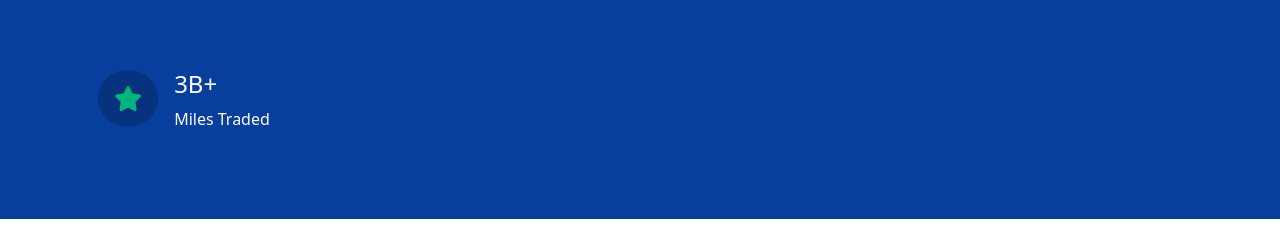
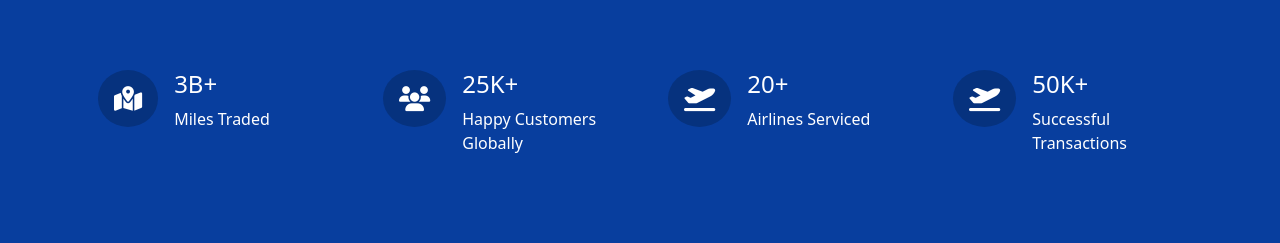
Before and after one commit to Sawom/The-Miles-Market, a plain HTML site: page index.html in a window 1280 px wide. Shown: the part 788-1031 px from the top of the page. Before the commit the page ends 1007 px from the top, so only its background shows below. Drawn offline with Linux system fonts and the light colour scheme.

Commit message:
bannar added

```diff
--- a/index.html
+++ b/index.html
@@ -253,15 +253,15 @@
 
         <br /> <br> <br>
       <!-- numbers -->
-      <div class="row">
+      <div class="row g-4">
 
         <!-- 1 -->
-        <div class="d-flex col-lg-4 col-md-4 col-12">
+        <div class="d-flex col-lg-3 col-md-6 col-12">
           <!-- logo -->
           <div class="mx-3">
             <span>
                 <i
-                  class="fa-solid fa-star star p-3"
+                  class="fa-solid fa-map-location-dot text-white p-3"
                   style="background-color: #06327E; border-radius: 100%; font-size: 25px;"
                 ></i>
             </span>
@@ -273,18 +273,54 @@
         </div>
 
         <!-- 2 -->
-        <div>
-
+        <div class="d-flex col-lg-3 col-md-6 col-12">
+          <!-- logo -->
+          <div class="mx-3">
+            <span>
+                <i
+                  class="fa-solid fa-users text-white p-3"
+                  style="background-color: #06327E; border-radius: 100%; font-size: 25px;"
+                ></i>
+            </span>
+          </div>
+          <div class="text-white" >
+            <h4>25K+</h4>
+            <p>Happy Customers Globally</p>
+          </div>
         </div>
 
         <!-- 3 -->
-        <div>
-
+        <div class="d-flex col-lg-3 col-md-6 col-12">
+          <!-- logo -->
+          <div class="mx-3">
+            <span>
+                <i
+                  class="fa-solid fa-plane-departure text-white p-3"
+                  style="background-color: #06327E; border-radius: 100%; font-size: 25px;"
+                ></i>
+            </span>
+          </div>
+          <div class="text-white" >
+            <h4>20+</h4>
+            <p>Airlines Serviced</p>
+          </div>
         </div>
 
         <!-- 4 -->
-        <div>
-
+        <div class="d-flex col-lg-3 col-md-6 col-12">
+          <!-- logo -->
+          <div class="mx-3">
+            <span>
+                <i
+                  class="fa-solid fa-plane-departure text-white p-3"
+                  style="background-color: #06327E; border-radius: 100%; font-size: 25px;"
+                ></i>
+            </span>
+          </div>
+          <div class="text-white" >
+            <h4>50K+</h4>
+            <p>Successful Transactions</p>
+          </div>
         </div>
 
       </div>
@@ -292,12 +328,13 @@
 
       </div>
 
-
       <br>
     </section>
     <!-- banner part end -->
 
 
+
+
     <script src="js/bootstrap.bundle.min.js"></script>
   </body>
 </html>
```
